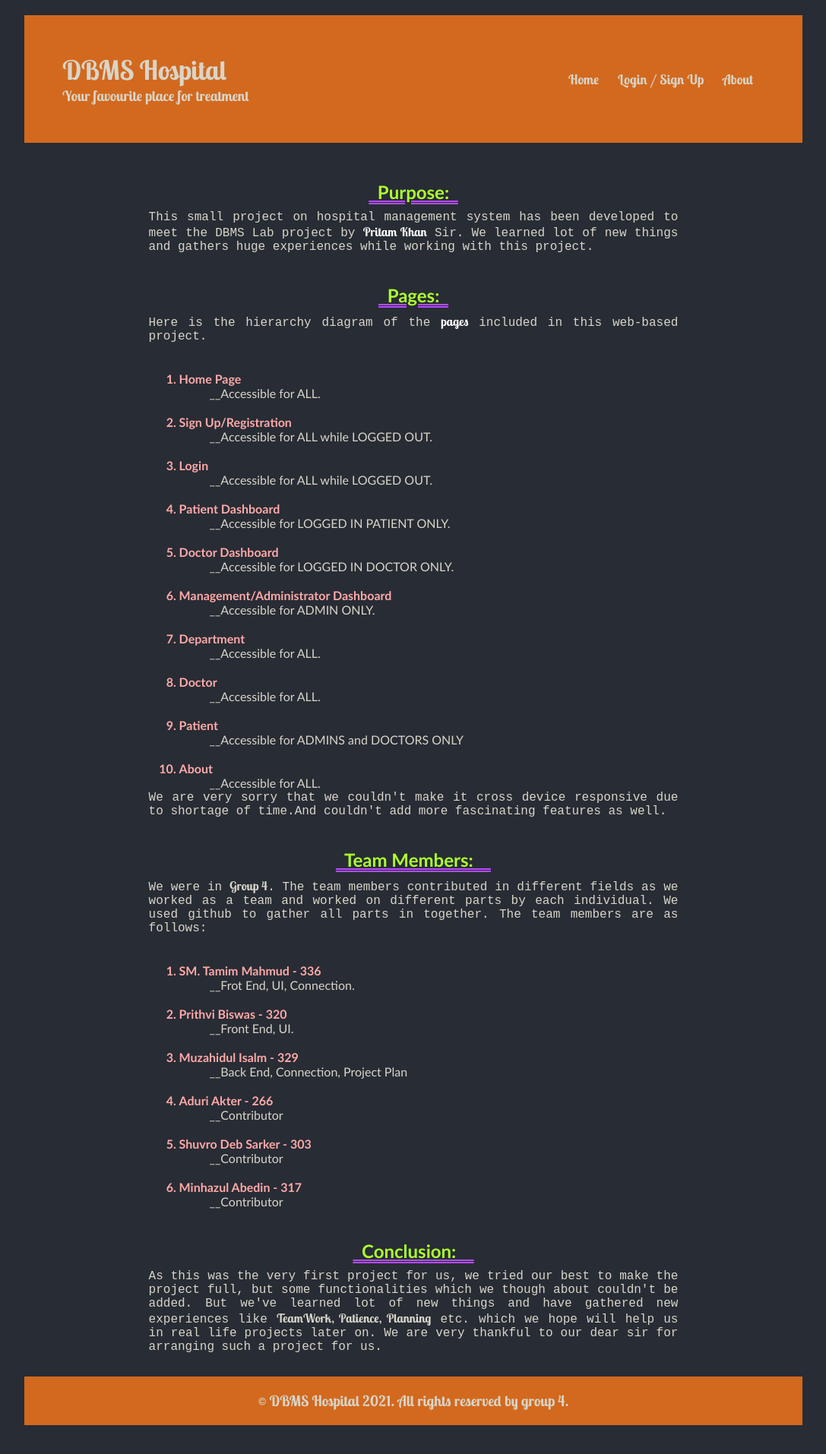
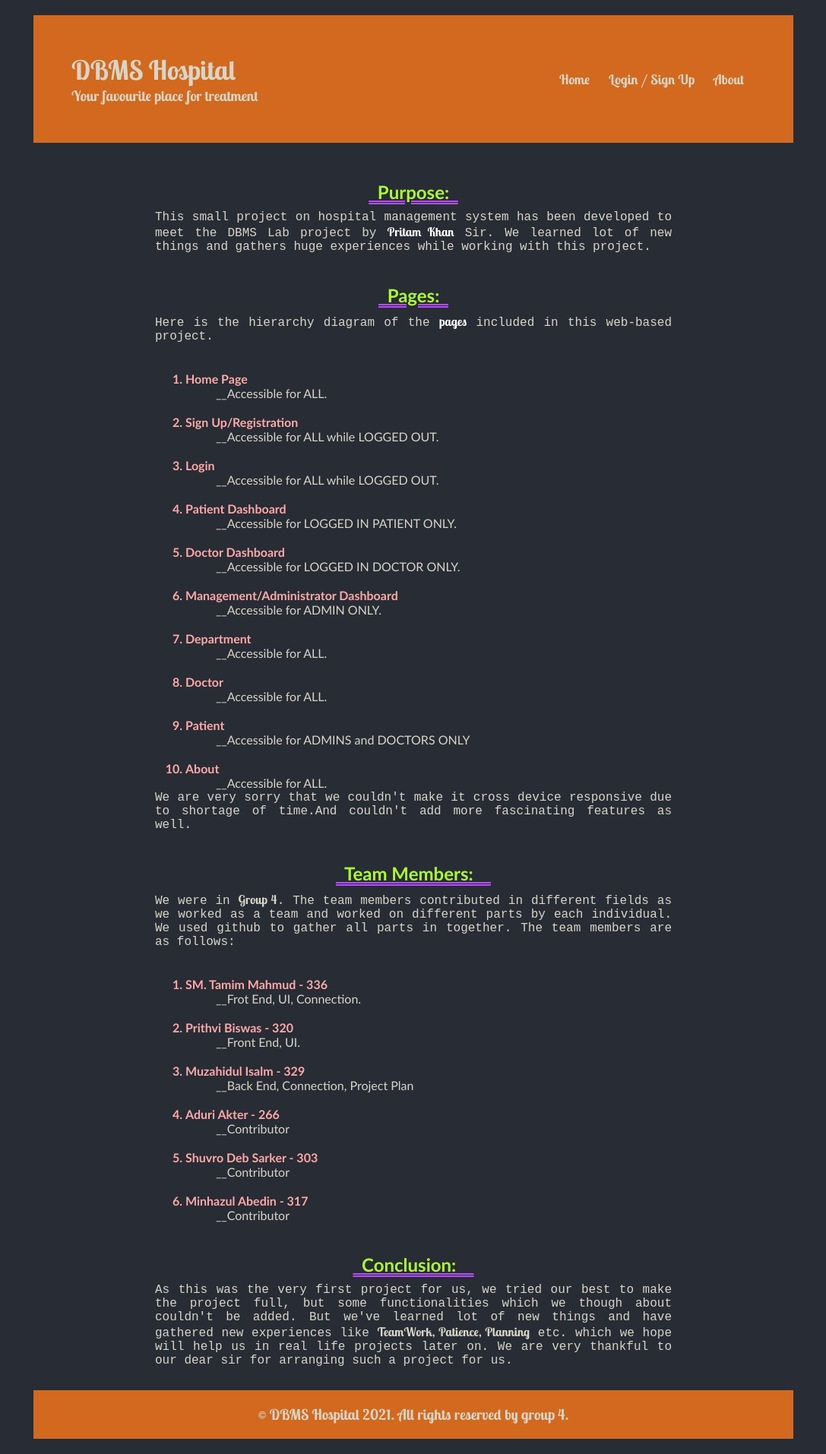
Before and after one commit to muzahidul190/hospital_management_project, a PHP site: page /about.php in a window 1280 px wide. Shown: the whole page at 76% size, without its empty margins (96-1183 px from the left). Before the commit the page ends 1876 px from the top, so only its background shows below. Run offline with PHP 8.4, Linux system fonts and the light colour scheme; data comes from the database, SQL or seed files in the repository.

Commit message:
width fixed

```diff
--- a/assets/css/style.css
+++ b/assets/css/style.css
@@ -19,7 +19,7 @@ body{
 }
 
 .wrapper{
-    width: 80%  ;
+    width: 1000px;
     margin: 0 auto;
 }
 
@@ -131,7 +131,7 @@ div.item_according_to_link{
     width: 75%;
     margin: 0 auto;
     margin-top: 20px;
-    margin-left: 270px;
+    margin-left: 260px;
     min-height: 354px;
 }
 
```
